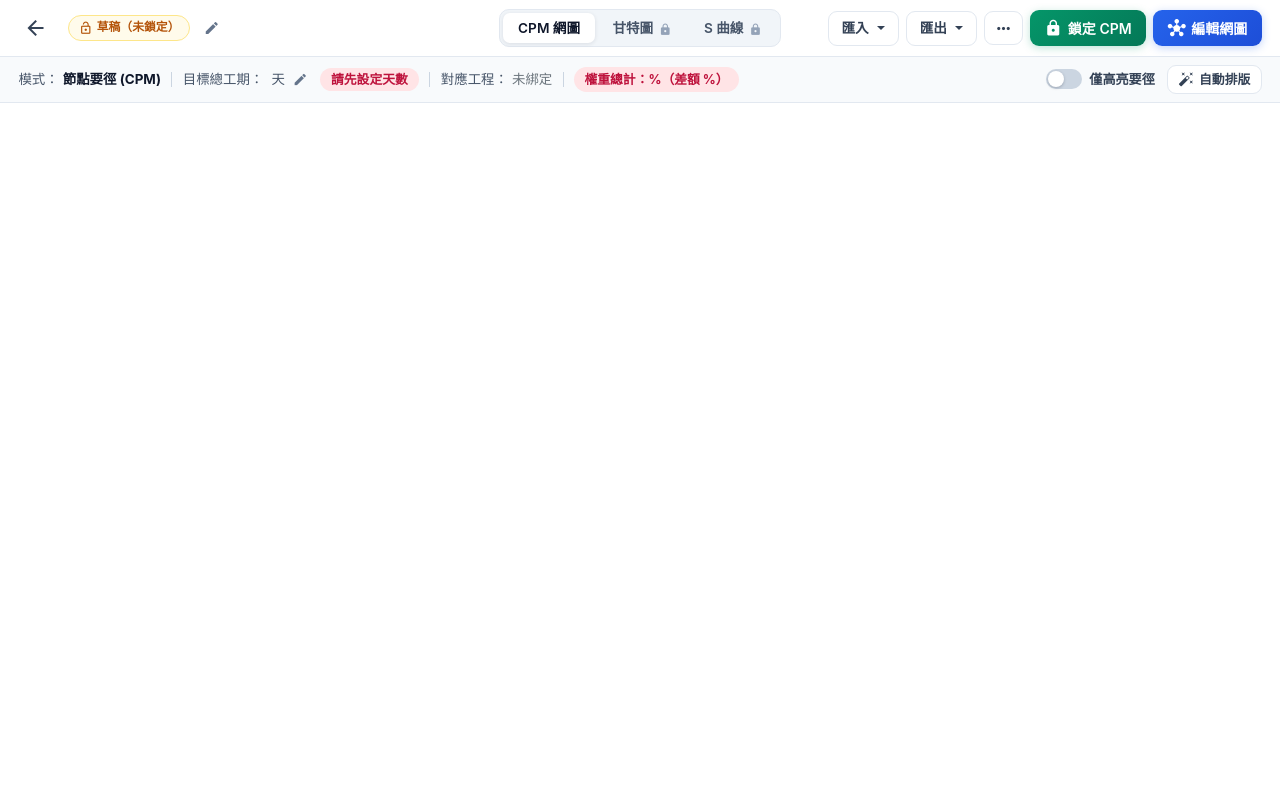
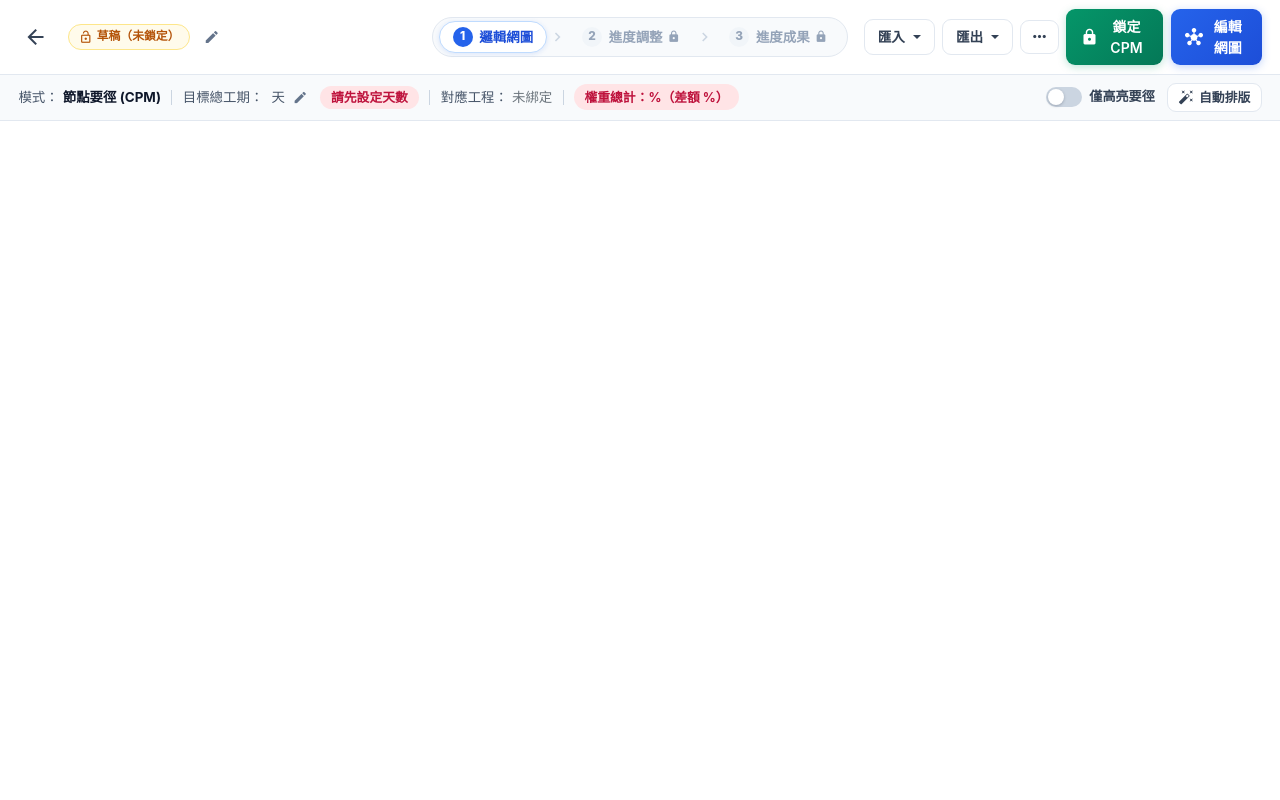
Before and after one commit to doradora/ai_civis, a Django app: template schedule/templates/schedule/item_cpm.html in a window 1280 px wide. Run offline with Django 3.2, Linux system fonts and the light colour scheme; the template is opened without the code that fills it, so the values that code supplies are empty; data comes from the database, SQL or seed files in the repository; some libraries are stand-ins or nearby versions.

Commit message:
feat(schedule): 新增三格圓形 ADM 節點樣式、漸進三步驟導覽列及暫存草稿/計算並儲存文案調整

```diff
--- a/schedule/models.py
+++ b/schedule/models.py
@@ -180,9 +180,9 @@ class Version_Schedule(M.Model):
             },
             {
                 'key': 'cpm_calc',
-                'label': '已完成 CPM 要徑計算與發佈',
+                'label': '已完成 CPM 要徑計算與儲存',
                 'ok': cpm_calc_ok,
-                'detail': f'已完成（{len(parsed_links)} 條連線，最長 {cpm_max_day} 天）' if cpm_calc_ok else '請先進入「編輯網圖」並點擊「計算並發佈」',
+                'detail': f'已完成（{len(parsed_links)} 條連線，最長 {cpm_max_day} 天）' if cpm_calc_ok else '請先進入「編輯網圖」並點擊「計算並儲存」',
             },
             {
                 'key': 'weight',
--- a/schedule/static/schedule/cpm/js/main.js
+++ b/schedule/static/schedule/cpm/js/main.js
@@ -1533,7 +1533,7 @@ const cpmApp = new Vue({
 
                         Lobibox.notify("success", {
                             title: '系統訊息',
-                            msg: '儲存成功',
+                            msg: '已暫存草稿（完成後請點「計算並儲存」以重算要徑）',
                             sound: false
                         });
 
@@ -1939,7 +1939,7 @@ const cpmApp = new Vue({
                     LOADER.close();
                     Lobibox.notify("success", {
                         title: '系統訊息',
-                        msg: '計算並發佈成功！',
+                        msg: '計算並儲存成功！可切回唯讀並鎖定 CPM',
                         sound: false
                     });
                 }else{
--- a/schedule/static/schedule/css/schedule_modern.css
+++ b/schedule/static/schedule/css/schedule_modern.css
@@ -1907,3 +1907,106 @@ html, body {
     padding: 3px 5px;
     gap: 2px;
 }
+
+/* Progressive 3-Step Wizard Stepper (邏輯網圖 -> 進度調整 -> 進度成果) */
+.sc-stepper {
+    display: inline-flex;
+    align-items: center;
+    background: #f8fafc;
+    border: 1px solid var(--sc-slate-200);
+    border-radius: 999px;
+    padding: 3px 6px;
+    gap: 2px;
+}
+
+.sc-step-item {
+    display: inline-flex;
+    align-items: center;
+    gap: 0.42rem;
+    border: 1px solid transparent;
+    background: transparent;
+    color: var(--sc-slate-600);
+    font-size: 0.84rem;
+    font-weight: 600;
+    padding: 0.28rem 0.78rem;
+    border-radius: 999px;
+    cursor: pointer;
+    transition: all 0.16s ease;
+    white-space: nowrap;
+}
+
+.sc-step-item:hover {
+    color: var(--sc-navy-900);
+    background: rgba(255, 255, 255, 0.7);
+}
+
+.sc-step-num {
+    width: 20px;
+    height: 20px;
+    border-radius: 50%;
+    background: #e2e8f0;
+    color: #475569;
+    font-size: 0.74rem;
+    font-weight: 800;
+    display: inline-flex;
+    align-items: center;
+    justify-content: center;
+    flex-shrink: 0;
+    transition: all 0.16s ease;
+}
+
+.sc-step-num .material-icons {
+    font-size: 13px;
+    font-weight: 700;
+}
+
+.sc-step-item.active {
+    background: #ffffff;
+    border-color: #bfdbfe;
+    color: #1d4ed8;
+    box-shadow: 0 1px 5px rgba(37, 99, 235, 0.14);
+}
+
+.sc-step-item.active .sc-step-num {
+    background: #2563eb;
+    color: #ffffff;
+}
+
+.sc-step-item.is-done .sc-step-num {
+    background: #16a34a;
+    color: #ffffff;
+}
+
+.sc-step-item.is-done:not(.active) {
+    color: #15803d;
+}
+
+.sc-step-item.is-locked {
+    color: #94a3b8;
+}
+
+.sc-step-item.is-locked .sc-step-num {
+    background: #f1f5f9;
+    color: #94a3b8;
+}
+
+.sc-step-lock {
+    font-size: 13px !important;
+    color: #94a3b8;
+    margin-left: -2px;
+}
+
+.sc-step-arrow {
+    display: inline-flex;
+    align-items: center;
+    color: #cbd5e1;
+    user-select: none;
+}
+
+.sc-step-arrow .material-icons {
+    font-size: 18px;
+}
+
+.sc-step-arrow.is-unlocked {
+    color: #16a34a;
+}
--- a/schedule/static/schedule/js/gantt_diagram.js
+++ b/schedule/static/schedule/js/gantt_diagram.js
@@ -727,6 +727,7 @@ function initial_gantt() {
                 nodes: nodes,
                 links: links,
                 valueType: 'esef',
+                nodeStyle: $('#adm-node-style').val() || 'box',
                 stretch: parseFloat($('#adm-stretch-range').val()) || 1.0,
                 fontSize: ($('#adm-font-size').val() && !isNaN(parseFloat($('#adm-font-size').val()))) ? parseFloat($('#adm-font-size').val()) : 'auto',
                 gridStep: String(recStep),
@@ -755,6 +756,9 @@ function initial_gantt() {
             $('#adm-font-auto-btn').off('click').on('click', function () {
                 $('#adm-font-size').val('');
                 ganttAdmInstance.setFontSize('auto');
+            });
+            $('#adm-node-style').off('change').on('change', function () {
+                ganttAdmInstance.setNodeStyle(this.value);
             });
             $('#adm-grid-step').off('change').on('change', function () {
                 ganttAdmInstance.setGridStep(this.value);
--- a/schedule/templates/schedule/item_cpm.html
+++ b/schedule/templates/schedule/item_cpm.html
@@ -55,25 +55,68 @@
         </button>
     </div>
 
-    <!-- Center: Unified In-Page Segmented Switcher -->
+    <!-- Center: Progressive 3-Step Engineering Stepper -->
     <div class="sc-topbar-center">
-        <div class="sc-segmented" role="tablist" aria-label="預定進度檢視切換">
-            <button type="button" class="sc-segmented-btn active" id="tab-cpm" data-view="cpm" role="tab" aria-selected="true">
-                CPM 網圖
+        <nav class="sc-stepper" role="tablist" aria-label="預定進度作業步驟">
+            <button
+                type="button"
+                class="sc-step-item active {% if version.cpm_locked %}is-done{% endif %}"
+                id="tab-cpm"
+                data-view="cpm"
+                role="tab"
+                aria-selected="true"
+                title="步驟 1：建立工項、計算要徑並鎖定 CPM 邏輯網圖"
+            >
+                <span class="sc-step-num">
+                    {% if version.cpm_locked %}
+                        <span class="material-icons">check</span>
+                    {% else %}
+                        1
+                    {% endif %}
+                </span>
+                <span class="sc-step-label">邏輯網圖</span>
             </button>
-            <button type="button" class="sc-segmented-btn" id="tab-gantt" data-view="gantt" role="tab" aria-selected="false">
-                <span>甘特圖</span>
+
+            <span class="sc-step-arrow {% if version.cpm_locked %}is-unlocked{% endif %}" aria-hidden="true">
+                <span class="material-icons">chevron_right</span>
+            </span>
+
+            <button
+                type="button"
+                class="sc-step-item {% if not version.cpm_locked %}is-locked{% endif %}"
+                id="tab-gantt"
+                data-view="gantt"
+                role="tab"
+                aria-selected="false"
+                title="{% if version.cpm_locked %}步驟 2：於 [ES, LF] 區間調整甘特圖並檢視 ADM 箭線圖{% else %}需先完成並鎖定步驟 1「邏輯網圖」{% endif %}"
+            >
+                <span class="sc-step-num">2</span>
+                <span class="sc-step-label">進度調整</span>
                 {% if not version.cpm_locked %}
-                    <span class="material-icons sc-tab-lock-icon" title="請先鎖定 CPM 網圖">lock</span>
+                    <span class="material-icons sc-step-lock">lock</span>
                 {% endif %}
             </button>
-            <button type="button" class="sc-segmented-btn" id="draw_s_curve" data-view="scurve" role="tab" aria-selected="false">
-                <span>S 曲線</span>
+
+            <span class="sc-step-arrow {% if version.cpm_locked %}is-unlocked{% endif %}" aria-hidden="true">
+                <span class="material-icons">chevron_right</span>
+            </span>
+
+            <button
+                type="button"
+                class="sc-step-item {% if not version.cpm_locked %}is-locked{% endif %}"
+                id="draw_s_curve"
+                data-view="scurve"
+                role="tab"
+                aria-selected="false"
+                title="{% if version.cpm_locked %}步驟 3：檢視並匯出定案預定進度 S 曲線成果{% else %}需先完成並鎖定步驟 1「邏輯網圖」{% endif %}"
+            >
+                <span class="sc-step-num">3</span>
+                <span class="sc-step-label">進度成果</span>
                 {% if not version.cpm_locked %}
-                    <span class="material-icons sc-tab-lock-icon" title="請先鎖定 CPM 網圖">lock</span>
+                    <span class="material-icons sc-step-lock">lock</span>
                 {% endif %}
             </button>
-        </div>
+        </nav>
     </div>
 
     <!-- Right: Import / Export / More / Lock & Edit Controls -->
@@ -680,8 +723,8 @@
         $('.sc-view-pane').removeClass('active');
         $('#view-' + target).addClass('active');
 
-        $('.sc-segmented-btn').removeClass('active').attr('aria-selected', 'false');
-        $('.sc-segmented-btn[data-view="' + target + '"]').addClass('active').attr('aria-selected', 'true');
+        $('.sc-step-item').removeClass('active').attr('aria-selected', 'false');
+        $('.sc-step-item[data-view="' + target + '"]').addClass('active').attr('aria-selected', 'true');
 
         $('#cpm-canvas-controls').toggle(target === 'cpm');
 
```
Also changed, not shown: schedule/static/schedule/js/adm_canvas.js (+81 -6 lines), schedule/templates/schedule/cpm_diagram.html (+5 -5 lines), schedule/templates/schedule/gantt_diagram.html (+8 -0 lines).
